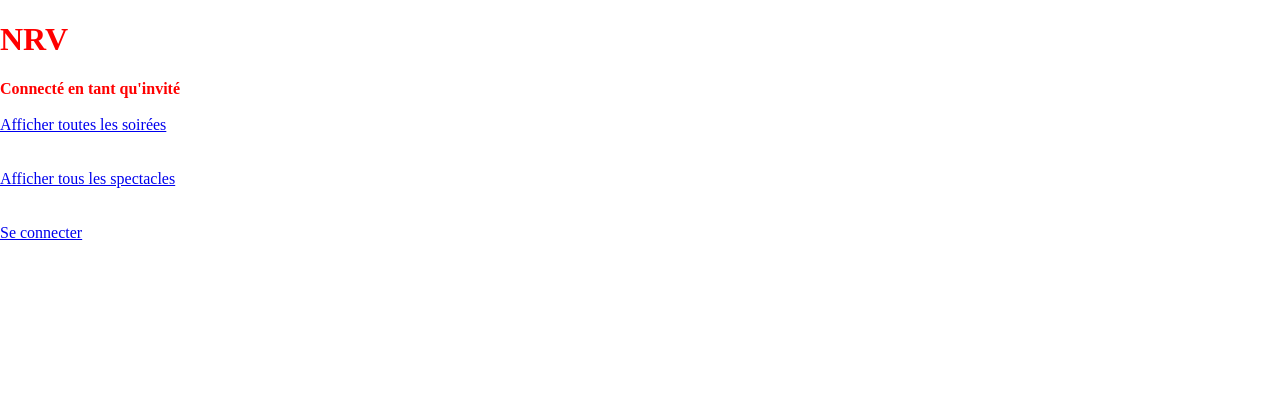
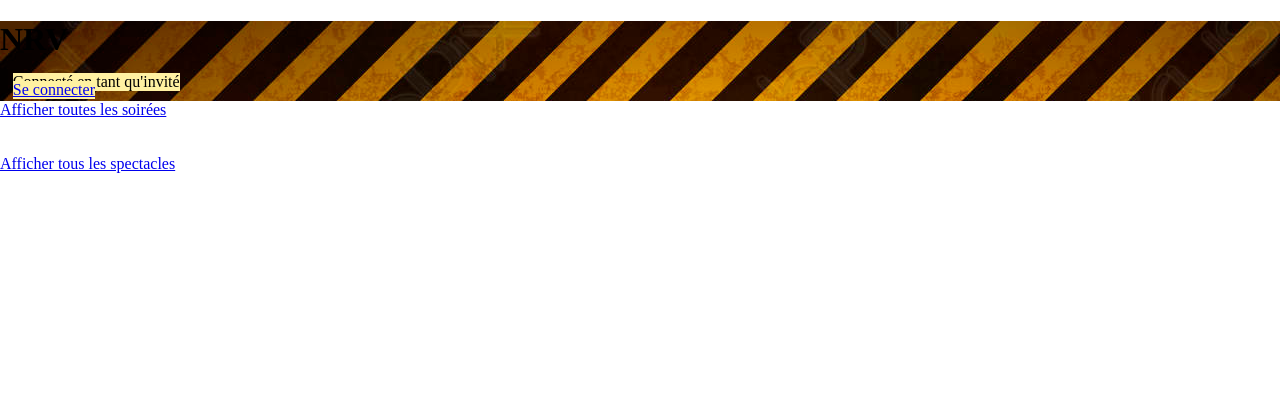
Before and after one commit to GabinM/NRV_Ruben_Jules_Mathias_Tuline_Gabin, a PHP site: page / in a window 1280 px wide. Shown: the top 420 px of the page. Run offline with PHP 8.4, Linux system fonts and the light colour scheme; classes that the project's autoload settings leave out are loaded by file name.

Commit message:
starting css

```diff
--- a/Src/Classes/Actions/ActionDefault.php
+++ b/Src/Classes/Actions/ActionDefault.php
@@ -3,6 +3,7 @@
 namespace nrv\Actions;
 
 use nrv\Exceptions\AuthzException;
+use DOMDocument;
 
 class ActionDefault extends Action {
     /**
@@ -12,12 +13,6 @@ class ActionDefault extends Action {
 
         $html = "";
         $user = $_SESSION['user']['email'];
-        if ($user == "") {
-            $html .= "<b>Connecté en tant qu'invité</b></br></br>";
-        } else {
-            $html .= "<b>Connecté en tant que {$user}</b></br></br>";
-        }
-
         $role = \nrv\auth\Authz::checkRole();
         $html .= "<a href='?action=display-all-soiree'> Afficher toutes les soirées </a></br></br></br>";
         $html .= "<a href='?action=display-all-spec'> Afficher tous les spectacles </a></br></br></br>";
@@ -29,11 +24,8 @@ class ActionDefault extends Action {
             $html .= "<a href='?action=register-user'> Enregistrer un nouvel utilisateur </a></br></br></br>";
         }
 
-        if ($user == "") {
-            $html .= "<a href='?action=sign-in'> Se connecter </a></br></br></br>";
-        } else {
-            $html .= "<a href='?action=log-out'> Se déconnecter </a></br></br></br>";
-        }
+
+
 
         return $html;
     }
--- a/Src/Classes/Dispatcher/Dispatcher.php
+++ b/Src/Classes/Dispatcher/Dispatcher.php
@@ -15,17 +15,33 @@ class Dispatcher{
     }
 
     public function run(){
-        $html = '<!DOCTYPE html>
+        $html = "";
+        $html .= '<!DOCTYPE html>
         <html lang="en">
         <head>
             <meta charset="UTF-8">
             <meta name="viewport" content="width=device-width, initial-scale=1.0">
             <title>NRV</title>
-            <link rel="stylesheet" href="style.css">
-            <link rel="icon" href="Media/icon.ico" type="image/ico">
+            <link rel="stylesheet" href="nrvStyle.css">
+            <link rel="icon" href="Media/site/icon.ico" type="image/ico">
         </head>
-        <body>';
+        <body><div id="menuBar">';
         $html.= "<h1 id = 'title'>NRV</h1>";
+
+        $user = $_SESSION['user']['email'];
+        if ($user == "") {
+            $html .= "<a id = 'connid' >Connecté en tant qu'invité</a>";
+        } else {
+            $html .= "<a id = 'connid' >Connecté en tant que {$user}</a>";
+        }
+
+        if ($user == "") {
+            $html .= "<a id='signin' href='?action=sign-in'> Se connecter </a>";
+        } else {
+            $html .= "<a id='signin' href='?action=log-out'> Se déconnecter </a>";
+        }
+
+        $html .= "</div>";
 
         switch($this->action){
             case "default":
--- /dev/null
+++ b/nrvStyle.css
@@ -0,0 +1,41 @@
+
+html {
+    margin:0;
+    width:100%;
+    height:100%;
+}
+
+body{
+    margin:0;
+    width:100%;
+    height:100%;
+    display:block;
+}
+
+#menuBar{
+    position:sticky;
+    top:0;
+    width:100%;
+    height:10%;
+    background-image: url("./Media/site/menu_bar.png");
+}
+
+#connid{
+    position:absolute;
+    width:auto;
+    height:auto;
+    border : 5% 5% 5% 5% solid white;
+    background-color: rgb(255, 241, 162);
+    bottom:13%;
+    left:1%;
+}
+
+#signin{
+    position:absolute;
+    width:auto;
+    height:auto;
+    border : 5% 5% 5% 5% solid white;
+    background-color: rgb(255, 241, 162);
+    bottom:3%;
+    left:1%;
+}
```
Also changed, not shown: Media/site/icon.ico (renamed from Media/icon.ico), Media/site/menu_bar.png (added), index.php (line endings or trailing spaces).
